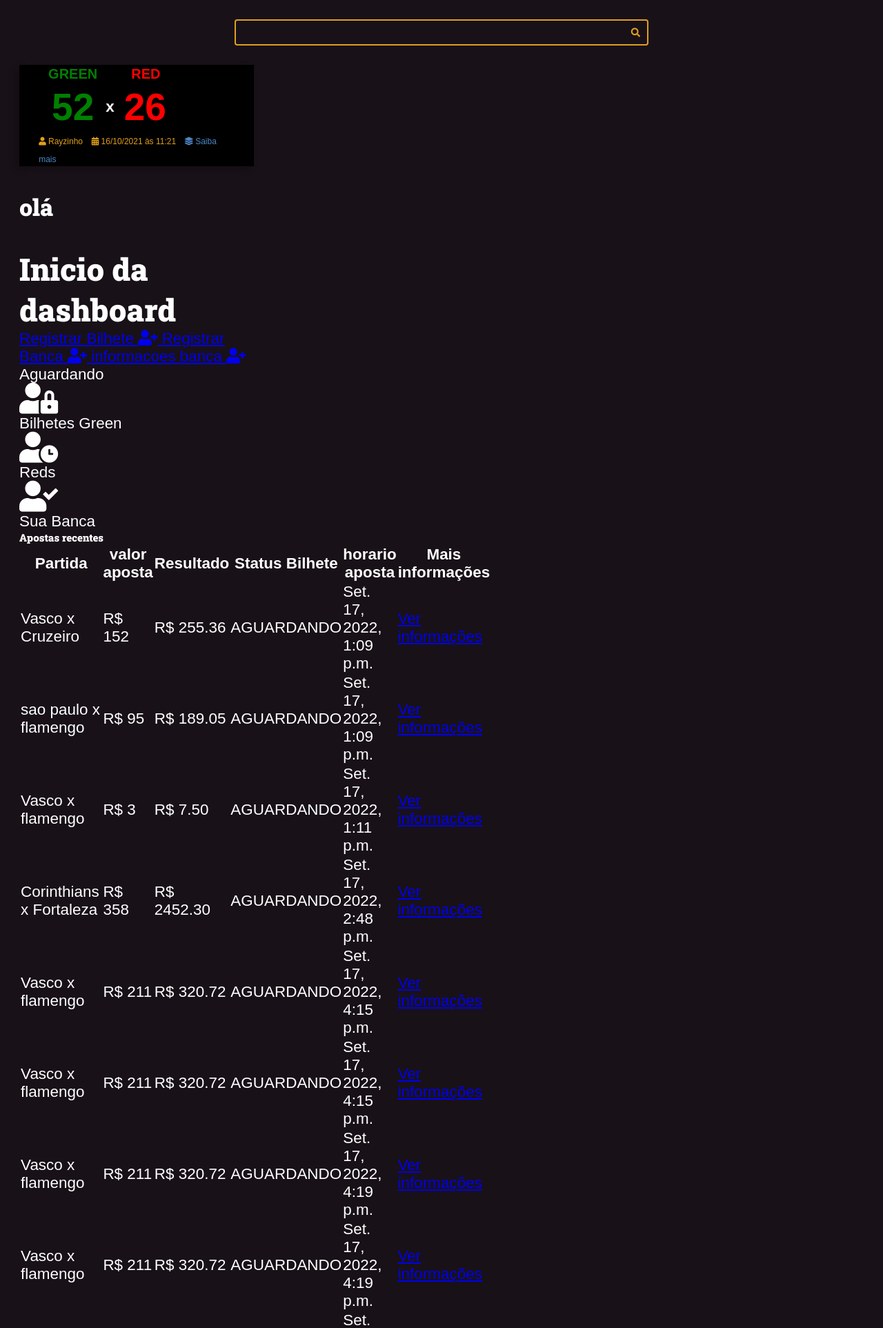
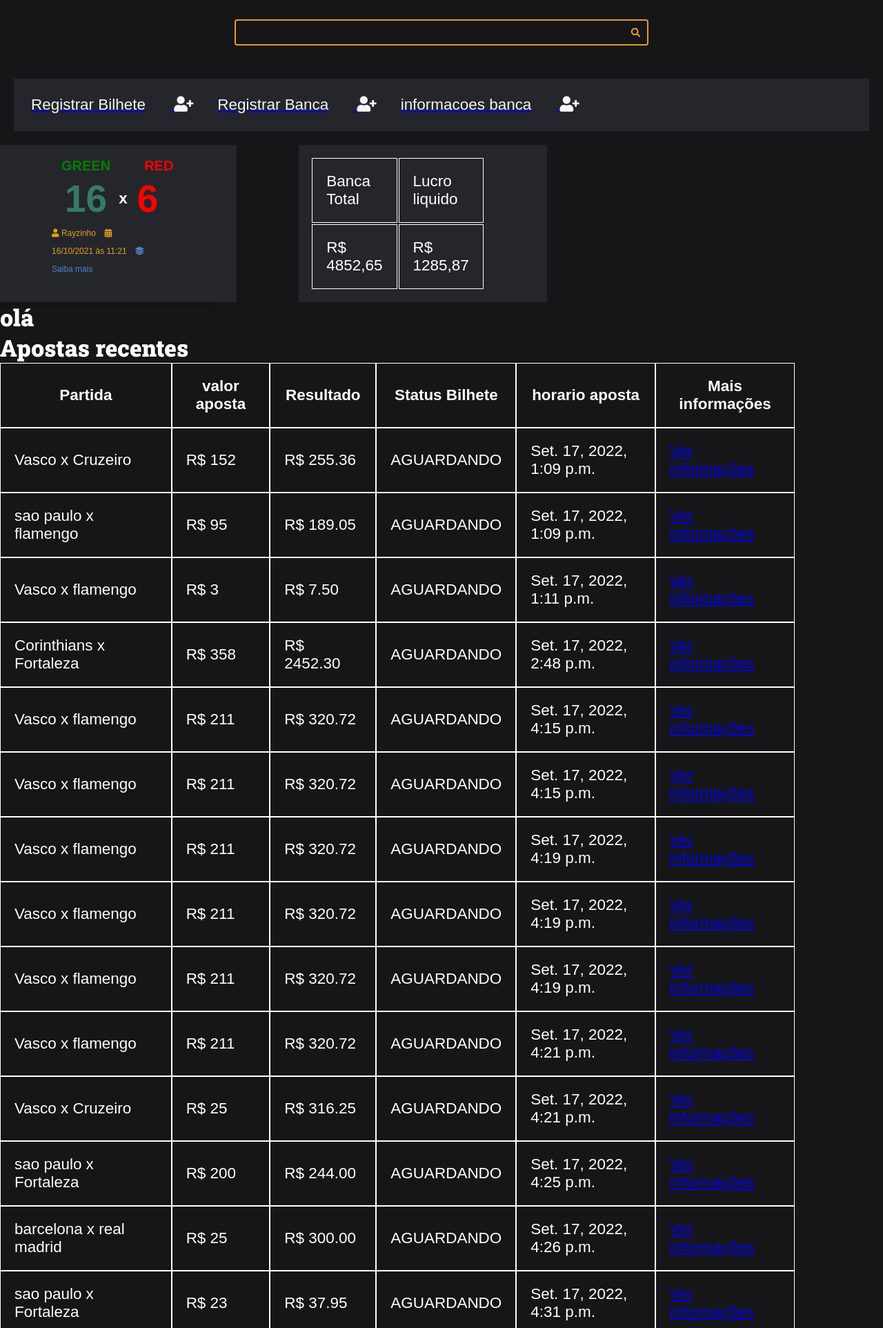
Before and after one commit to RayGoncalves21/controleBanca, a Django app: page /pagina_inicial/ in a window 1280 px wide. Shown: the part 119-2044 px from the top of the page at 69% size. Run offline with Django 3.2, Linux system fonts and the light colour scheme; data comes from the database, SQL or seed files in the repository; both versions use the stored data as it was after the commit; lists and menus that the app fills with data are empty; some libraries are stand-ins or nearby versions.

Commit message:
template 1.0

```diff
--- a/pagina_inicial/templates/pagina_inicial/partes/head.html
+++ b/pagina_inicial/templates/pagina_inicial/partes/head.html
@@ -84,7 +84,7 @@
         body {
             font-size: 1.6rem;
             font-family: var(--font-primary);
-            background: #181118;
+            background: #161618;
             color: var(--color-warning-light);
             font-size: 2.4rem;
         }
@@ -191,7 +191,7 @@
         .main-content-container {
             color: white;
             align-items: center;
-            max-width: 270px;
+            max-width: 100%;
 
             margin: 0px 0px 0px 0px;
         }
@@ -199,25 +199,36 @@
 
 
         .resumo-cover {
-            background: var(--all_black);
-            margin-right: 0;
+
+            background: #25262c;
+            margin-left: 30px;
+            margin-right: 60px;
+            background-position: center;
+            padding: 17px;
+            padding-right: 90px;
+
+
+
+
 
         }
 
         .resumo-lista-item {
-            max-width: 200px;
+            display: flex;
+            flex-flow: row nowrap;
         }
 
         .main-content-list {
-            display: grid;
-            grid-template-columns: repeat(auto-fit, minmax(340px, 1fr));
-            gap: var(--spacing-gutter-large);
+            display: contents;
+
+
+
 
 
         }
 
         .dashboard {
-            background: #261C26;
+            background: #25262c;
             box-shadow: -5px 5px 10px rgba(0, 0, 0, 0.2);
 
             transition: all 300ms ease-in-out;
@@ -235,7 +246,8 @@
         }
 
         .resumo-lista-item {
-            max-width: 64rem;
+            max-width: 320px;
+
         }
 
         .resumo-lista-item:hover {
@@ -291,7 +303,7 @@
         }
 
         .dashboard-titulo-container-green-numero {
-            color: green;
+            color: #367a65;
 
             font-size: 55px;
             padding-left: 45px;
@@ -322,5 +334,50 @@
         .dashboard-titulo-container-x {
             padding-left: 15px;
         }
+
+        .bilhetes-recentes {
+            background: none;
+            max-width: 90%;
+
+        }
+
+        .bilhetes-recentes table {
+            background: none;
+            display: contents;
+
+
+
+        }
+
+        .bilhetes-recentes table th,
+        table td {
+            padding: 20px;
+            border: 1px solid #ffffff;
+            margin: 0;
+
+
+        }
+
+
+
+
+        .caixa {
+            background: none;
+        }
+
+        .botoes {
+            background: #25262c;
+            margin: 20px;
+            padding: 25px;
+            display: flex;
+
+        }
+
+        .botoes span {
+            background: none;
+            color: whitesmoke;
+            padding-right: 35px;
+
+        }
     </style>
 </head>
--- a/pagina_inicial/views.py
+++ b/pagina_inicial/views.py
@@ -9,10 +9,23 @@
 def pagina_inicial(request):
 
     todos_bilhetes = Bilhete.objects.all()
+    bilhetes_aguardando = todos_bilhetes.filter(
+        status="AGUARDANDO"
+    )
+    bilhetes_green = todos_bilhetes.filter(
+        status="GREEN"
+    )
+    bilhetes_red = todos_bilhetes.filter(
+        status="RED"
+    )
 
     context = {
-        "nome_pagina": "Inicio da dashboard",
+        "nome_pagina": "Inicio",
         'todos_bilhetes': todos_bilhetes,
+        "bilhetes_aguardando": bilhetes_aguardando.count(),
+        "bilhetes_green": bilhetes_green.count(),
+        "bilhetes_red": bilhetes_red.count(),
+
 
     }
     return render(request, "pagina_inicial.html", context)
--- a/templates/pagina_inicial.html
+++ b/templates/pagina_inicial.html
@@ -1,4 +1,3 @@
-{% load static %}
 {% include 'pagina_inicial/partes/head.html' %}
 
 
@@ -8,8 +7,39 @@
 </head>
 
 <body>
+
     {% include 'pagina_inicial/partes/header.html' %}
     {% include 'pagina_inicial/partes/search.html' %}
+
+
+    <main class="caixa">
+        <div>
+            <div class="botoes">
+                <h1></h1>
+
+                <a href="{% url 'registrar_bilhete' %}">
+                    <span>Registrar Bilhete</span>
+
+                    <span>
+                        <i class="fas fa-user-plus"></i>
+                    </span>
+                </a>
+
+                <a href="{% url 'registrar_entrada' %}">
+                    <span>Registrar Banca</span>
+
+                    <span>
+                        <i class="fas fa-user-plus"></i>
+                    </span>
+                </a>
+                <a href="{% url 'mostrar_saldo' %}">
+                    <span>informacoes banca</span>
+
+                    <span>
+                        <i class="fas fa-user-plus"></i>
+                        </spanclass=>
+                </a>
+            </div>
 
 
 
@@ -32,10 +62,10 @@
 
 
                                 <tr>
-                            <th class="dashboard-titulo-container-green-numero">52</th>
+                                    <th class="dashboard-titulo-container-green-numero">{{ bilhetes_green }}</th>
                                     <th class="dashboard-titulo-container-x">x</th>
 
-                            <th class=" dashboard-titulo-container-red-numero">26</th>
+                                    <th class=" dashboard-titulo-container-red-numero">{{bilhetes_red}}</th>
                                 </tr>
                             </table>
 
@@ -63,38 +93,40 @@
                         </div>
 
 
+
+                        <div class="resumo-cover">
+
+                            <table>
+                                <tr>
+
+                                    <td>Banca Total</td>
+                                    <td>Lucro liquido</td>
+
+                                </tr>
+
+
+
+
+                                <tr>
+                                    <td>R$ 4852,65</td>
+                                    <td>R$ 1285,87</td>
+                                </tr>
+                                </tbody>
+                            </table>
                         </div>
 
+
+                    </div>
+
+
+
+
+
+
+
                     <h2>olá</h2>
-            {% block conteudo %}
-            <main class="bilhetes-recentes">
-                <div class="bilhetes-recentes">
-                    <div>
-                        <h1>{{ nome_pagina }}</h1>
 
-                        <a href="{% url 'registrar_bilhete' %}">
-                            <span>Registrar Bilhete</span>
 
-                            <span>
-                                <i class="fas fa-user-plus"></i>
-                            </span>
-                        </a>
-
-                        <a href="{% url 'registrar_entrada' %}">
-                            <span>Registrar Banca</span>
-
-                            <span>
-                                <i class="fas fa-user-plus"></i>
-                            </span>
-                        </a>
-                        <a href="{% url 'mostrar_saldo' %}">
-                            <span>informacoes banca</span>
-
-                            <span>
-                                <i class="fas fa-user-plus"></i>
-                                </spanclass=>
-                        </a>
-                    </div>
 
                     {% if messages %}
                     {% for mensagem in messages %}
@@ -105,89 +137,11 @@
 
                     {% endif %}
 
-                    <div>
-                        <div>
-                            <div>
-                                <div>
-                                    <div>
-                                        <div>
-                                            <div>
-                                                Aguardando</div>
-                                            <div>
-                                                {{ billhetes_aguardando }}
-                                            </div>
-                                        </div>
 
-                                        <div>
-                                            <i class="fas fa-user-lock fa-2x text-gray-300"></i>
-                                        </div>
-                                        </div=>
-                                    </div>
-                                </div>
-                            </div>
-
-                            <div>
-                                <div>
-                                    <div>
-                                        <div>
-                                            <div>
-                                                <div">
-                                                    Bilhetes
-                                                    Green
-                                            </div>
-                                            <div>{{bilhetes_green}}
-                                            </div>
-                                        </div>
-
-                                        <div>
-                                            <i class="fas fa-user-clock fa-2x text-gray-300"></i>
-                                        </div>
-                                    </div>
-                                </div>
-                            </div>
-                        </div>
-
-                        <div>
-                            <div>
-                                <div>
-                                    <div">
-                                        <div>
-                                            <div>
-                                                Reds
-                                            </div>
-                                            <div>{{ bilhetes_red }}
-                                            </div>
-                                        </div>
-                                        <div>
-                                            <i class="fas fa-user-check fa-2x text-gray-300"></i>
-                                        </div>
-                                </div>
-                            </div>
-                        </div>
-                    </div>
-
-                    <div>
-                        <div>
-                            <div>
-                                <div>
-                                    <div>
-                                        <div>Sua Banca
-                                        </div>
-                                        <div>
-                                            {{ Banca_valor.valor_inicial }}</div>
-                                    </div>
-                                    <div>
-                                        <i></i>
-                                    </div>
-                                </div>
-                            </div>
-                        </div>
-                    </div>
-                </div>
 
                     <div class="bilhetes-recentes">
                         <div>
-                        <h6>Apostas recentes</h6>
+                            <h2>Apostas recentes</h2>
                         </div>
 
                         <div>
@@ -229,7 +183,13 @@
                     </div>
                 </div>
             </main>
-    {% endblock conteudo %}
+
+
+
+
+        </div>
+    </main>
+
 
 
 
```
Also changed, not shown: dashboard/views.py (+4 -7 lines), templates/partes/head.html (deleted, +0 -353 lines), templates/partes/header.html (deleted, +0 -13 lines), templates/partes/search.html (deleted, +0 -10 lines), db.sqlite3. Lines whose indentation alone changed are shown as unchanged.
